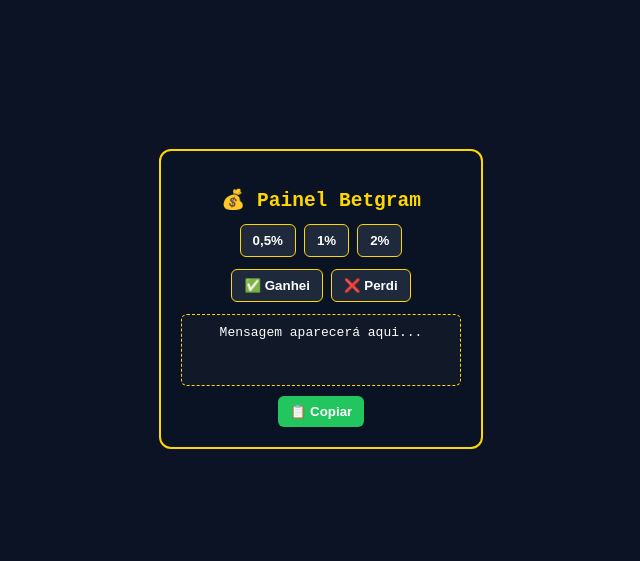
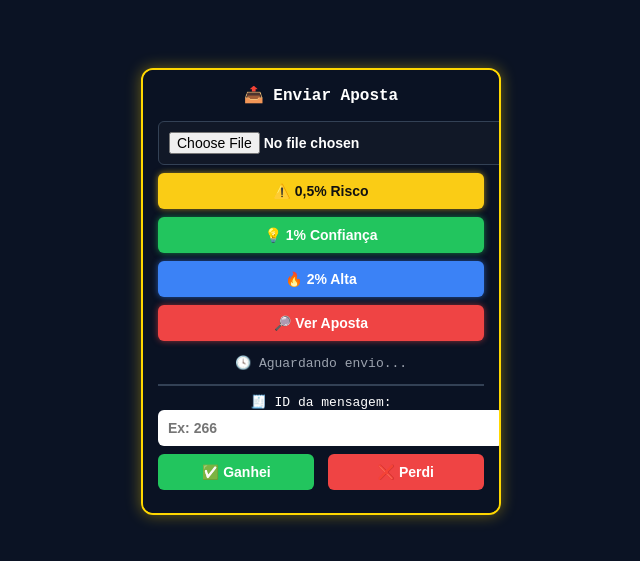
Before and after one commit to sinaisbetgram/code, a browser extension: page painel.html in a window 1280 px wide. Shown: the part 109-670 px from the top of the page, without its empty margins (319-959 px from the left). Drawn offline with Linux system fonts and the light colour scheme.

Commit message:
Refactor painel.html for layout and functionality
Updated the title and modified styles for better layout and usability. Added new buttons for different stake levels and improved the image upload functionality.

```diff
--- a/painel.html
+++ b/painel.html
@@ -3,136 +3,213 @@
 <head>
 <meta charset="UTF-8">
 <meta name="viewport" content="width=device-width, initial-scale=1.0">
-<title>Painel Betgram — Resultado Manual</title>
+<title>Painel Betgram — Sinais com ID</title>
 <style>
   body {
     background: #0b1324;
     color: #fff;
     font-family: monospace;
+    margin: 0;
     display: flex;
     justify-content: center;
     align-items: center;
     height: 100vh;
+    overflow: hidden;
   }
 
   #painel {
+    position: relative;
     background: rgba(11,19,36,0.97);
     border: 2px solid gold;
     border-radius: 12px;
-    padding: 20px;
+    width: 90vw;
+    max-width: 360px;
+    max-height: 90vh;            /* 🔹 evita sair da tela */
+    overflow-y: auto;            /* 🔹 adiciona scroll se necessário */
+    padding: 15px;
+    box-shadow: 0 0 15px rgba(255,215,0,0.4);
     text-align: center;
-    width: 280px;
+    box-sizing: border-box;
   }
 
-  h2 {
-    color: gold;
-    margin-bottom: 12px;
+  h3 {
+    margin-top: 0;
+    font-size: 16px;
   }
 
-  .botoes {
-    display: flex;
-    flex-wrap: wrap;
-    justify-content: center;
-    gap: 8px;
-    margin-bottom: 12px;
+  input, button {
+    width: 100%;
+    margin-bottom: 8px;
+    border: none;
+    border-radius: 6px;
+    padding: 10px;
+    font-weight: bold;
+    cursor: pointer;
+    font-size: 14px;
   }
 
-  button {
-    background: #1e293b;
-    border: 1px solid gold;
-    color: #fff;
-    padding: 8px 12px;
-    border-radius: 6px;
-    cursor: pointer;
-    font-weight: bold;
-    transition: 0.2s;
+  input[type="file"] {
+    background: #111827;
+    border: 1px solid #334155;
+    color: white;
   }
 
-  button:hover {
-    background: gold;
-    color: #0b1324;
-  }
+  button.risco { background: #facc15; color: #111; box-shadow: 0 0 6px rgba(250,204,21,0.6); }
+  button.conf { background: #22c55e; color: #fff; box-shadow: 0 0 6px rgba(34,197,94,0.6); }
+  button.alta { background: #3b82f6; color: #fff; box-shadow: 0 0 6px rgba(59,130,246,0.6); }
+  button.ver { background: #ef4444; color: #fff; box-shadow: 0 0 6px rgba(239,68,68,0.6); }
+  button.ok { background: #22c55e; color: white; width: 48%; }
+  button.erro { background: #ef4444; color: white; width: 48%; }
 
-  #mensagem {
-    background: #111827;
-    border: 1px dashed gold;
-    border-radius: 6px;
-    padding: 10px;
-    min-height: 50px;
-    white-space: pre-line;
-    margin-bottom: 10px;
-  }
-
-  #copiar {
-    background: #22c55e;
-    color: #fff;
-    border: none;
-  }
-
-  #copiar:hover {
-    background: #16a34a;
-  }
+  #status { font-size: 13px; margin-top: 6px; color: #9ca3af; word-wrap: break-word; }
 </style>
 </head>
 <body>
+
 <div id="painel">
-    <h2>💰 Painel Betgram</h2>
+  <h3>📤 Enviar Aposta</h3>
 
-    <div class="botoes">
-      <button onclick="setStake('0,5%')">0,5%</button>
-      <button onclick="setStake('1%')">1%</button>
-      <button onclick="setStake('2%')">2%</button>
+  <input type="file" id="uploadImg" accept="image/*">
+
+  <button class="risco" id="btn05">⚠️ 0,5% Risco</button>
+  <button class="conf" id="btn1">💡 1% Confiança</button>
+  <button class="alta" id="btn2">🔥 2% Alta</button>
+  <button class="ver" id="btnVer">🔎 Ver Aposta</button>
+
+  <p id="status">🕓 Aguardando envio...</p>
+  <hr style="border:1px solid #334155;margin:8px 0;">
+
+  <label style="font-size:13px;">🧾 ID da mensagem:</label>
+  <input id="msgId" type="number" placeholder="Ex: 266">
+
+  <div style="display:flex;justify-content:space-between;">
+    <button class="ok" id="ganhei">✅ Ganhei</button>
+    <button class="erro" id="perdi">❌ Perdi</button>
   </div>
-
-    <div class="botoes">
-      <button onclick="resultado('ganhei')">✅ Ganhei</button>
-      <button onclick="resultado('perdi')">❌ Perdi</button>
-    </div>
-
-    <div id="mensagem">Mensagem aparecerá aqui...</div>
-    <button id="copiar" onclick="copiarMensagem()">📋 Copiar</button>
 </div>
 
 <script>
-    let stakeSelecionado = "";
+const token = "8389689778:AAFxqYCPj-w2M5hWhRxuXvRjhvc8zLw7Djw";
+const chatId = "-1003073897767";
+let sinais = JSON.parse(localStorage.getItem("sinaisBetgram") || "[]");
 
-    function setStake(valor) {
-      stakeSelecionado = valor;
-      let texto = "";
-
-      if (valor === "0,5%") {
-        texto = "🟡 Entrada leve — teste de valor ou cenário incerto.";
-      } else if (valor === "1%") {
-        texto = "🟢 Entrada padrão — aposta equilibrada e sólida.";
-      } else if (valor === "2%") {
-        texto = "🔥 Entrada forte — aposta principal com alta convicção.";
+function salvar(id, caption) {
+  sinais.push({ id, caption, data: new Date().toLocaleString("pt-BR") });
+  localStorage.setItem("sinaisBetgram", JSON.stringify(sinais));
 }
 
-      document.getElementById("mensagem").innerText = texto;
+async function enviarImagem(textoBase) {
+  const input = document.getElementById("uploadImg");
+  const status = document.getElementById("status");
+  const msgIdInput = document.getElementById("msgId");
+  const arquivo = input.files[0];
+
+  if (!arquivo) {
+    alert("📎 Escolha uma imagem antes de enviar!");
+    return;
   }
 
-    function resultado(tipo) {
-      if (!stakeSelecionado) {
-        alert("Selecione uma stake antes de marcar resultado.");
-        return;
+  status.textContent = "⏳ Enviando...";
+  status.style.color = "#9ca3af";
+
+  try {
+    const form = new FormData();
+    form.append("chat_id", chatId);
+    form.append("photo", arquivo);
+    form.append("caption", "⏳ Enviando...");
+    form.append("parse_mode", "Markdown");
+
+    const resp = await fetch(`https://api.telegram.org/bot${token}/sendPhoto`, {
+      method: "POST",
+      body: form
+    });
+    const data = await resp.json();
+
+    if (data.ok) {
+      const msgId = data.result.message_id;
+      msgIdInput.value = msgId;
+
+      const legendaFinal = `📢 *Sinais BetGram — #${msgId}*\n${textoBase}`;
+
+      await fetch(`https://api.telegram.org/bot${token}/editMessageCaption`, {
+        method: "POST",
+        headers: { "Content-Type": "application/json" },
+        body: JSON.stringify({
+          chat_id: chatId,
+          message_id: msgId,
+          caption: legendaFinal,
+          parse_mode: "Markdown"
+        })
+      });
+
+      salvar(msgId, textoBase);
+      status.textContent = `✅ Enviado com sucesso! (ID ${msgId})`;
+      status.style.color = "#22c55e";
+
+      navigator.clipboard.writeText(msgId.toString()).then(() => {
+        console.log("📋 ID copiado:", msgId);
+      });
+
+    } else {
+      status.textContent = "❌ Erro: " + data.description;
+      status.style.color = "#ef4444";
     }
-      let msg = "";
-      if (tipo === "ganhei") {
-        msg = `✅ GREEN\n💰 Lucro de ${stakeSelecionado}\n\n#betgram #green`;
-      } else {
-        msg = `❌ RED\n💸 Perda de ${stakeSelecionado}\n\n#betgram #red`;
+  } catch (e) {
+    status.textContent = "⚠️ Falha: " + e.message;
+    status.style.color = "#ef4444";
   }
-      document.getElementById("mensagem").innerText = msg;
 }
 
-    function copiarMensagem() {
-      const texto = document.getElementById("mensagem").innerText;
-      navigator.clipboard.writeText(texto).then(() => {
-        const btn = document.getElementById("copiar");
-        btn.innerText = "✅ Copiado!";
-        setTimeout(() => (btn.innerText = "📋 Copiar"), 2000);
+async function editarLegenda(id, novaLegenda) {
+  const status = document.getElementById("status");
+  if (!id) return alert("Digite o ID da mensagem!");
+
+  status.textContent = "✏️ Editando...";
+  try {
+    const legenda = `📢 *Sinais BetGram — #${id}*\n${novaLegenda}`;
+    const resp = await fetch(`https://api.telegram.org/bot${token}/editMessageCaption`, {
+      method: "POST",
+      headers: { "Content-Type": "application/json" },
+      body: JSON.stringify({
+        chat_id: chatId,
+        message_id: parseInt(id),
+        caption: legenda,
+        parse_mode: "Markdown"
+      })
     });
+    const data = await resp.json();
+    if (data.ok) {
+      status.textContent = "✅ Editado com sucesso!";
+      status.style.color = "#22c55e";
+    } else {
+      status.textContent = "❌ Erro ao editar: " + data.description;
+      status.style.color = "#ef4444";
     }
+  } catch (err) {
+    status.textContent = "⚠️ Erro: " + err.message;
+    status.style.color = "#ef4444";
+  }
+}
+
+// === BOTÕES ===
+document.getElementById("btn05").onclick = () =>
+  enviarImagem("⚠️ *Entrada leve — 0,5% da banca.*\nOdd de valor, mas com risco.");
+
+document.getElementById("btn1").onclick = () =>
+  enviarImagem("💡 *Entrada padrão — 1% da banca.*\nConfiança moderada.");
+
+document.getElementById("btn2").onclick = () =>
+  enviarImagem("🔥 *Entrada forte — 2% da banca.*\nAlta confiança!");
+
+document.getElementById("btnVer").onclick = () =>
+  window.open("https://www.betano.bet.br/myaccount/bethistory/open", "_blank");
+
+document.getElementById("ganhei").onclick = () =>
+  editarLegenda(document.getElementById("msgId").value, "✅ *Aposta VENCIDA!* 🟢");
+
+document.getElementById("perdi").onclick = () =>
+  editarLegenda(document.getElementById("msgId").value, "❌ *Aposta PERDIDA!* 🔴");
 </script>
+
 </body>
 </html>
```
Lines whose indentation alone changed are shown as unchanged.
